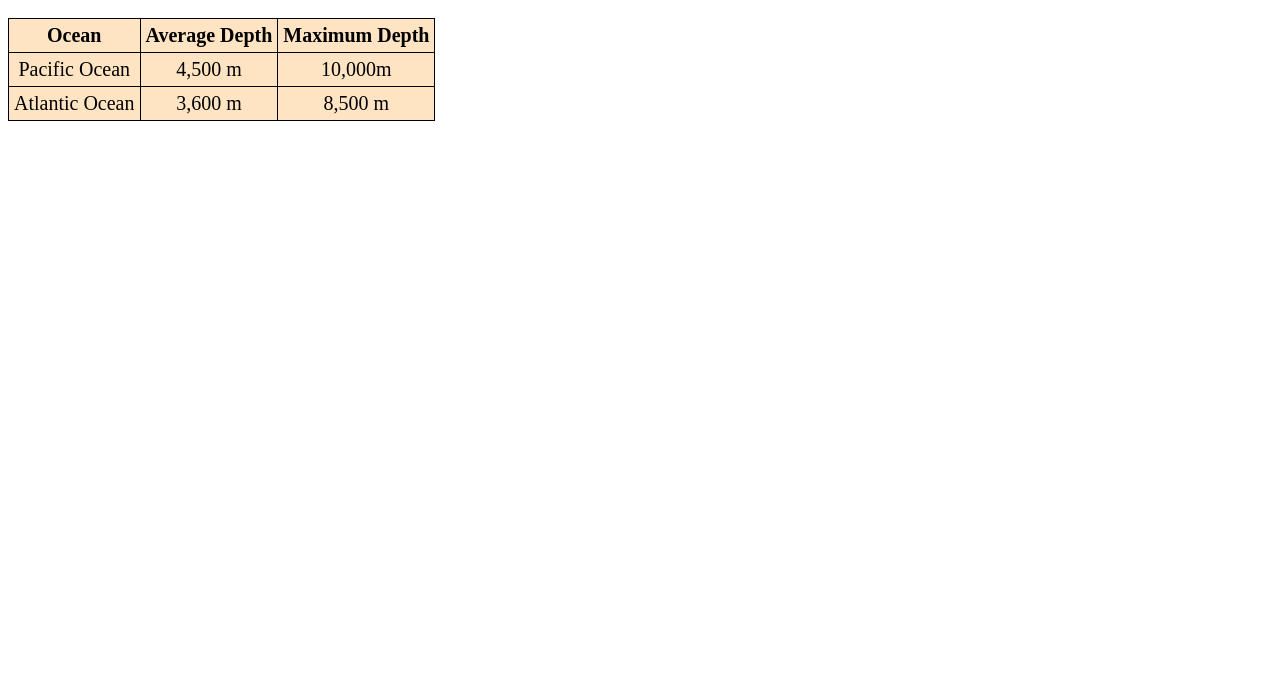
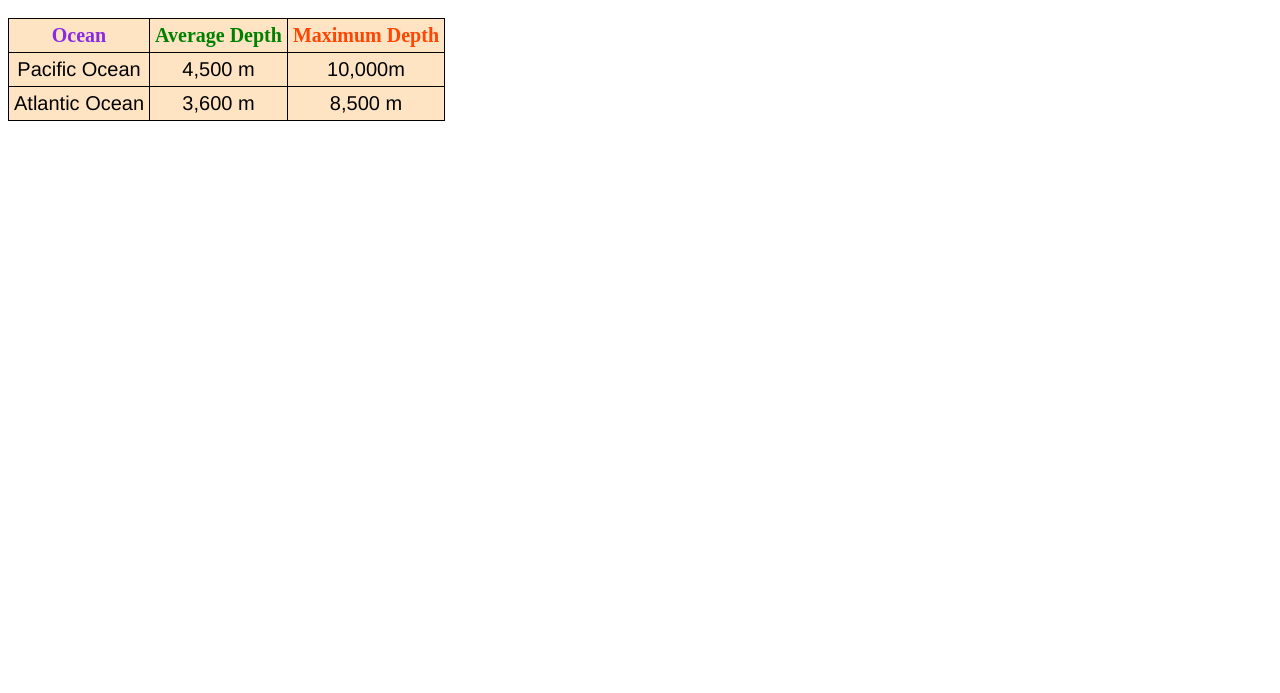
Before and after one commit to iJoyRide/CS50W, a plain HTML site: page CSS,Html/project6.html in a window 1280 px wide. Shown: the part 107-800 px from the top of the page. Drawn offline with Linux system fonts and the light colour scheme.

Commit message:
Update project6.html

```diff
--- a/CSS,Html/project6.html
+++ b/CSS,Html/project6.html
@@ -19,6 +19,22 @@
                 text-align: center;
                 padding: 5px;
             }
+
+            #aaa{
+                color: blueviolet;
+            }
+
+            #bbb{
+                color: green;
+            }
+
+            #ccc{
+                color: orangered;
+            }
+
+            .ddd{
+                font-family: 'Franklin Gothic Medium', 'Arial Narrow', Arial, sans-serif
+            }
         </style>
         <h1>Welcome to my Webpage!</h1>
     </head>
@@ -26,20 +42,20 @@
         <table>
             <thead>
                 <tr>
-                    <th>Ocean</th>
-                    <th>Average Depth</th>
-                    <th>Maximum Depth</th>
+                    <th id="aaa">Ocean</th>
+                    <th id="bbb">Average Depth</th>
+                    <th id="ccc">Maximum Depth</th>
                 </tr>
 
             </thead>
             <tbody>
-                <tr>
+                <tr class="ddd">
                     <td>Pacific Ocean</td>
                     <td>4,500 m</td>
                     <td>10,000m</td>
                 </tr>
 
-                <tr>
+                <tr class="ddd">
                     <td>Atlantic Ocean</td>
                     <td>3,600 m</td>
                     <td>8,500 m</td>
```
